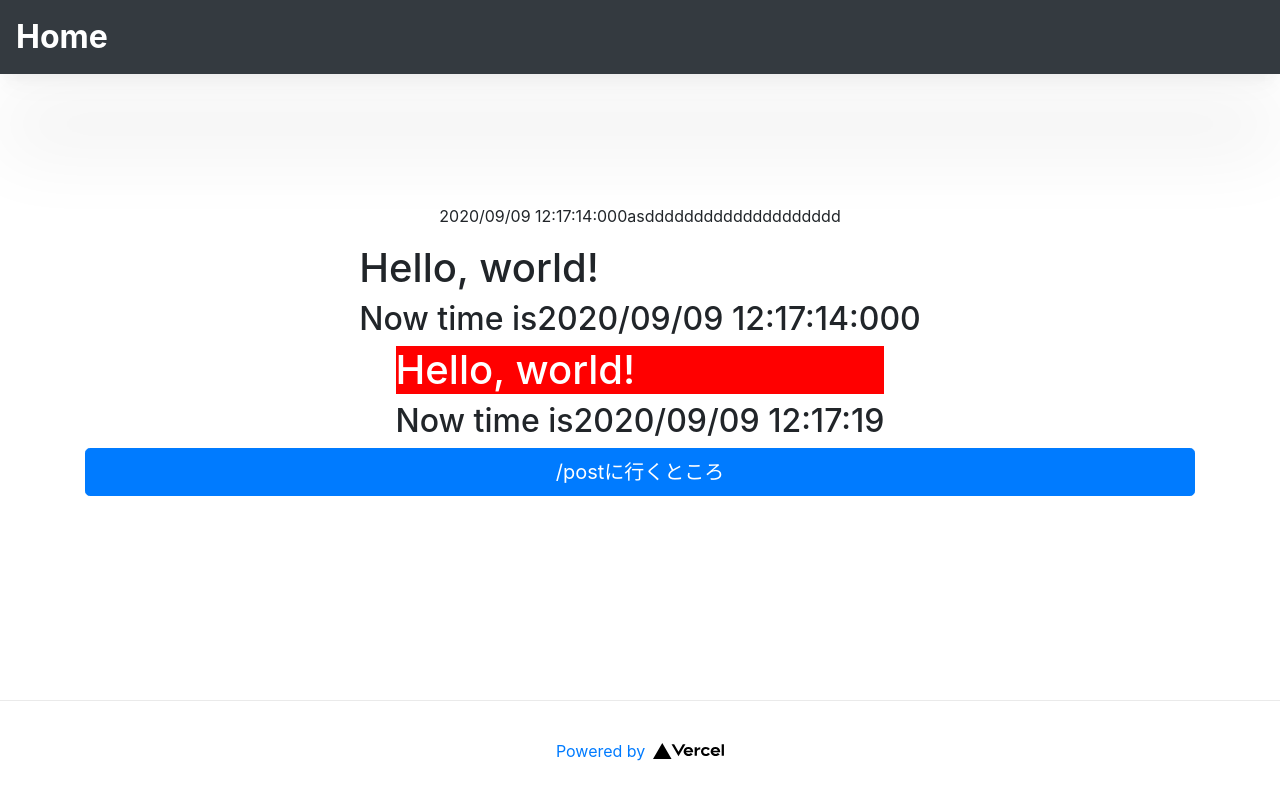
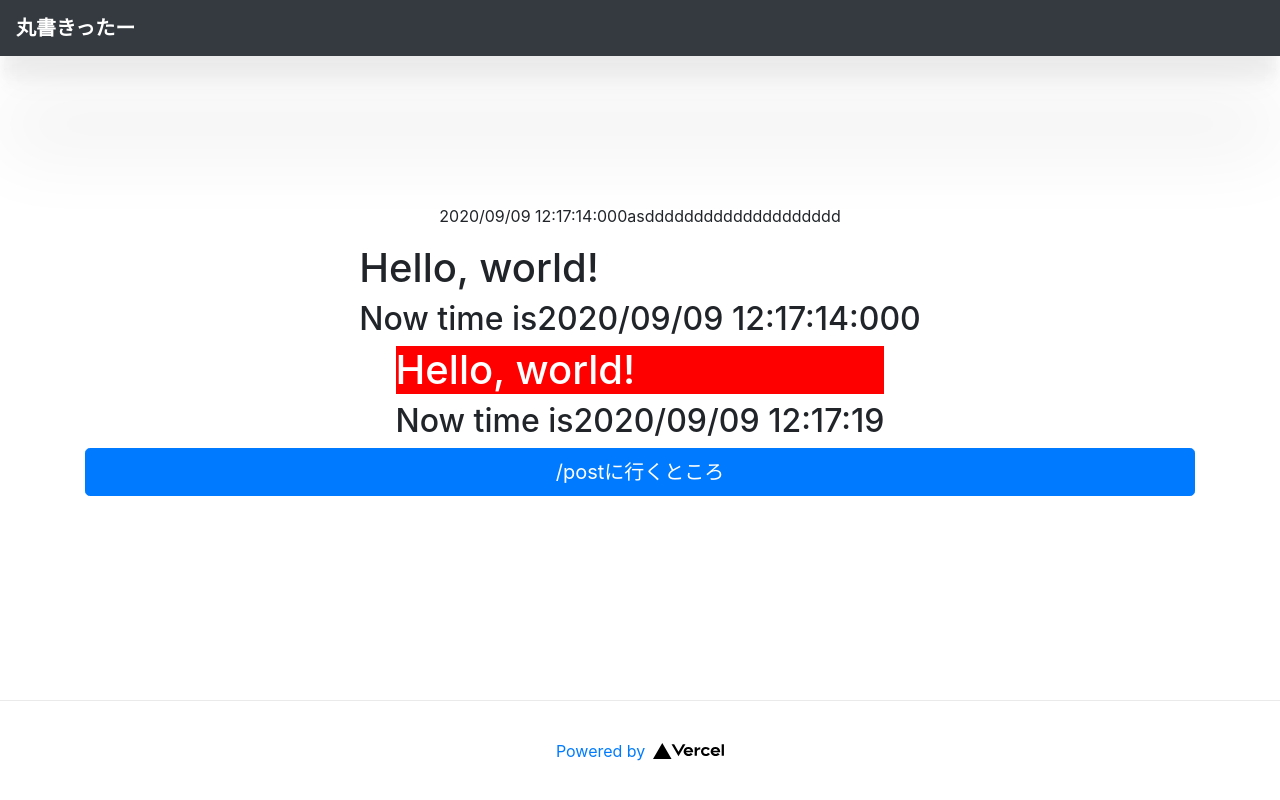
Before and after one commit to Mochichi2003/marugakitter, a Next.js app: page / in a window 1280 px wide. Shown: the top 800 px of the page. Built offline with nearby package versions, Linux system fonts and the light colour scheme.

Commit message:
本機能を作る

```diff
--- /dev/null
+++ b/cache/config.json
@@ -0,0 +1,5 @@
+{
+	"telemetry": {
+		"notifiedAt": "1599910657504"
+	}
+}
--- a/components/Header.module.scss
+++ b/components/Header.module.scss
@@ -24,10 +24,10 @@ $icon-color: #000000;
 }
 
 .home {
-  font-size: 32px;
+
   padding: 0;
   margin: 0;
-  font-weight: 700;
+  font-weight: 900;
   cursor: pointer;
 }
 
--- a/components/header.jsx
+++ b/components/header.jsx
@@ -2,15 +2,14 @@ import React from "react";
 import Head from "next/head";
 
 import Link from "next/link";
-import { Container, Navbar } from "react-bootstrap";
+import { Navbar } from "react-bootstrap";
 import styles from "./Header.module.scss";
+
 
 export default function TopHeader() {
   return (
     <div className={styles.topbar}>
-      <Head>
-
-      </Head>
+      <Head />
       {/* <Container>
         <Link href="/" className={styles.backtohome}>
 
@@ -18,12 +17,11 @@ export default function TopHeader() {
       </Container> */}
       <Navbar bg="dark" variant="dark">
         <Link href="/">
-          <Navbar.Brand >
-            <p className={styles.home}>Home</p>
-          {/* React Bootstrap */}
-        </Navbar.Brand>
+          <Navbar.Brand>
+            <p className={styles.home}>丸書きったー</p>
+            {/* React Bootstrap */}
+          </Navbar.Brand>
         </Link>
-
       </Navbar>
 
       {/* <main>{children}</main> */}
--- a/package.json
+++ b/package.json
@@ -6,14 +6,12 @@
     "dev": "next dev --port 3300",
     "build": "next build",
     "start": "next start",
-    "lint": "eslint --ext .js .",
-    "lint:fix": "eslint --fix --ext .js  .",
+    "lint": "eslint --ext .js,.jsx,.scss .",
+    "lint:fix": "eslint --fix --ext .js,.jsx,.scss  .",
     "export": "next export",
     "plint": "npx prettier --write ."
   },
   "dependencies": {
-    "@zeit/next-css": "^1.0.1",
-    "@zeit/next-sass": "^1.0.1",
     "bootstrap": "^4.5.2",
     "jquery": "1.9.1",
     "moment": "^2.27.0",
--- a/pages/_app.jsx
+++ b/pages/_app.jsx
@@ -1,13 +1,13 @@
 import "../styles/globals.css";
 import React from "react";
 import Head from "next/head";
-import 'bootstrap/dist/css/bootstrap.min.css';
+import "bootstrap/dist/css/bootstrap.min.css";
 
 function MyApp({ Component, pageProps }) {
   return (
     <>
       <Head>
-      {/* <link
+        {/* <link
           rel="stylesheet"
           href="https://maxcdn.bootstrapcdn.com/bootstrap/4.5.0/css/bootstrap.min.css"
           integrity="sha384-9aIt2nRpC12Uk9gS9baDl411NQApFmC26EwAOH8WgZl5MYYxFfc+NcPb1dKGj7Sk"
--- a/pages/index.jsx
+++ b/pages/index.jsx
@@ -1,8 +1,8 @@
 import Head from "next/head";
 import moment from "moment";
 import React from "react";
-import { Button, Container } from "react-bootstrap";
-// import styles from "../styles/Home.module.css";
+import { Button, Container, Form } from "react-bootstrap";
+
 // import WmIQ65qoWWhcGKf from "../styles/Home.module.scss";
 import Link from "next/link";
 import styles from "../styles/main.module.scss";
--- a/styles/globals.css
+++ b/styles/globals.css
@@ -4,7 +4,7 @@ body {
   margin: 0;
   font-family: -apple-system, BlinkMacSystemFont, Segoe UI, Roboto, Oxygen,
     Ubuntu, Cantarell, Fira Sans, Droid Sans, Helvetica Neue, sans-serif;
-  height: 2000px;
+  /* height: 2000px; */
 }
 
 a {
```
Also changed, not shown: styles/Home.module.scss (deleted, +0 -130 lines), .eslintrc.js, 2 other files (tests, documents, lock files or other folders).
